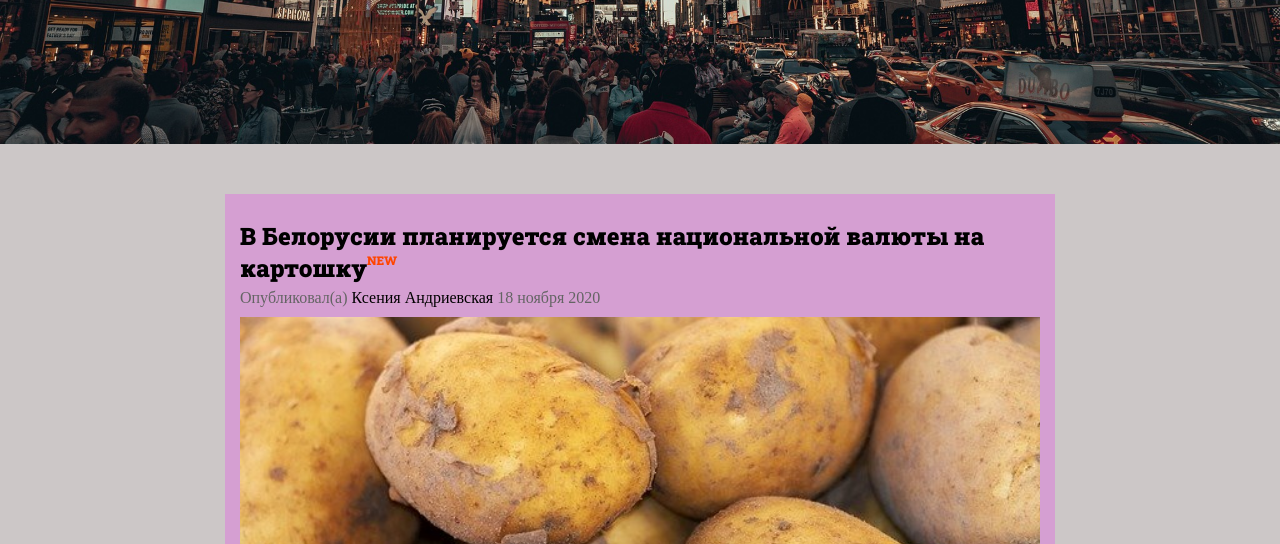
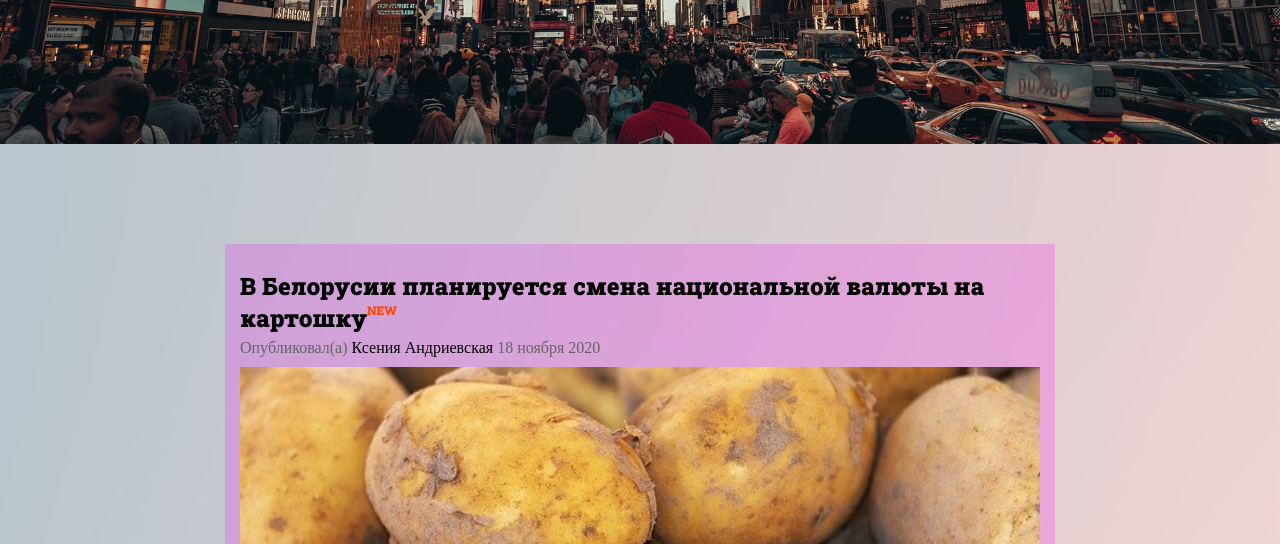
Before and after one commit to crsmdn/practic_6.10, a plain HTML site: page index.html in a window 1280 px wide. Shown: the part 256-800 px from the top of the page. Drawn offline with Linux system fonts and the light colour scheme.

Commit message:
update body img

```diff
--- a/style.css
+++ b/style.css
@@ -38,7 +38,11 @@ footer .links > a {
 }
 .news {
     background-color: rgb(204, 199, 199);
-    padding: 50px 32px;
+    background: url(images/background-1696064_1280.jpg) center no-repeat;
+    -webkit-background-size: cover;
+    background-size: cover;
+    min-height: 100vh;
+    padding: 100px;
 }
 article {
     width: 800px;
```
Also changed, not shown: images/background-1696064_1280.jpg (added).
